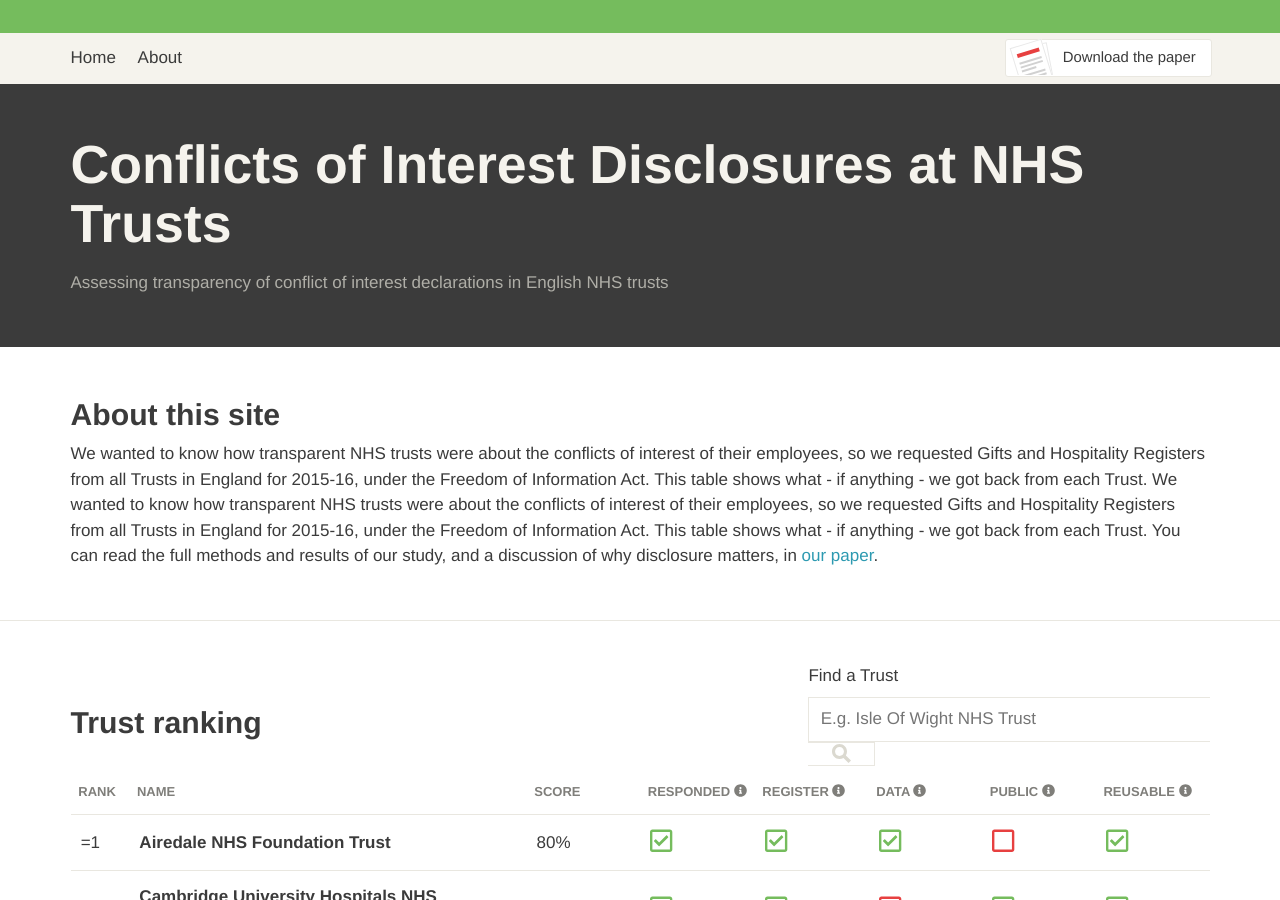
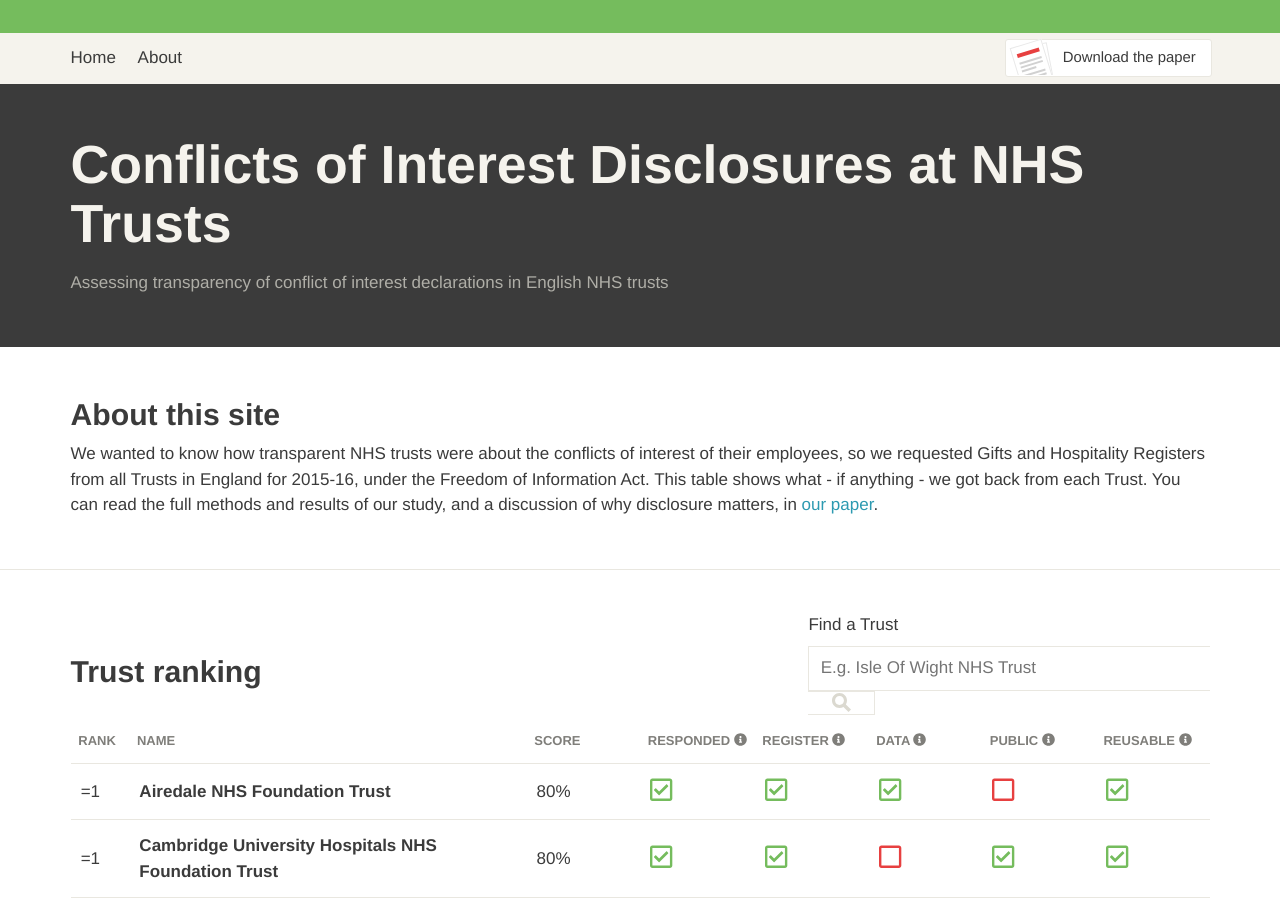
Before and after one commit to ebmdatalab/nhstrusts, a Jekyll site: the page built from index.html, in a window 1280 px wide and 900 px high. Built offline with Jekyll 4.4.1, drawn with Linux system fonts in a browser that asks for light colours; nearby versions of some CDN libraries; a script that is not in the unit is left out.

Commit message:
Fix front page text
Deleted repeating text on front page.

```diff
--- a/index.html
+++ b/index.html
@@ -18,7 +18,7 @@
   <div class="container">
     <h2>About this site</h2>
     <div>
-      <p>We wanted to know how transparent NHS trusts were about the conflicts of interest of their employees, so we requested Gifts and Hospitality Registers from all Trusts in England for 2015-16, under the Freedom of Information Act. This table shows what - if anything - we got back from each Trust.  We wanted to know how transparent NHS trusts were about the conflicts of interest of their employees, so we requested Gifts and Hospitality Registers from all Trusts in England for 2015-16, under the Freedom of Information Act. This table shows what - if anything - we got back from each Trust. You can read the full methods and results of our study, and a discussion of why disclosure matters, in <a href="http://bmjopen.bmj.com/lookup/doi/10.1136/bmjopen-2017-019952">our paper</a>.</p>
+      <p>We wanted to know how transparent NHS trusts were about the conflicts of interest of their employees, so we requested Gifts and Hospitality Registers from all Trusts in England for 2015-16, under the Freedom of Information Act. This table shows what - if anything - we got back from each Trust. You can read the full methods and results of our study, and a discussion of why disclosure matters, in <a href="http://bmjopen.bmj.com/lookup/doi/10.1136/bmjopen-2017-019952">our paper</a>.</p>
     </div>
   </div>
 </div>
```
